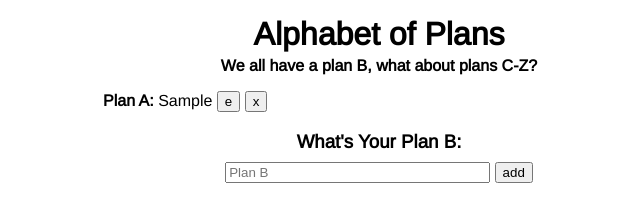
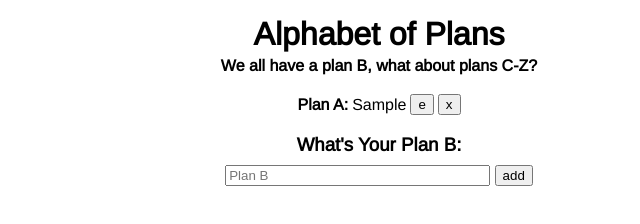
Before and after one commit to tristaaan/AlphabetOfPlans, a plain HTML site: page index.html in a window 1280 px wide. Both pictures are taken after typing "Sample" into the empty fields and a click on the input "add". Shown: the whole page, without its empty margins (261-901 px from the left). Drawn offline with nearby package versions, Linux system fonts and the light colour scheme; files that its build step writes are made by us from their sources.

Commit message:
styled main page, switched list from ul to table

```diff
--- a/index.html
+++ b/index.html
@@ -16,15 +16,17 @@
     <h4>We all have a plan B, what about plans C-Z?</h4>
 
     <section class="main" ng-controller="AlphabetController">
-		<ul>
-			<li ng-repeat="plan in plans.list">
-				<strong>Plan {{getNthLetter($index)}}:</strong>
-				<span>{{plan.title}}</span>
-				<!--<span>{{plans.getPlan(letterKey).description}}</span>-->
-				<button ng-click="editPlan($index)">e</button>
-				<button ng-click="removePlan($index)">x</button>
-			</li>
-		</ul>
+		<table>
+			<tbody>
+				<tr ng-repeat="plan in plans.list">
+					<td><strong>Plan {{getNthLetter($index)}}:</strong></td>
+					<td><span>{{plan.title}}</span></td>
+					<!--<span>{{plans.getPlan(letterKey).description}}</span>-->
+					<td><button ng-click="editPlan($index)">e</button></td>
+					<td><button ng-click="removePlan($index)">x</button></td>
+				</tr>
+			</tbody>
+		</table>
 		<h3 ng-show="atEnd">Looks like you're set!</h3>
 		<h3 ng-hide="atEnd">What's Your Plan {{currentLetter}}:</h3>
 		<form ng-hide="atEnd" ng-submit="addPlan()">
--- a/main.less
+++ b/main.less
@@ -11,15 +11,18 @@ h1{
 }
 
 h3{
-    margin: 1em 0 .5em;
+    margin: .25em 0 .5em;
 }
 
 h4{
     margin: .25em 0;
 }
 
-li{
-    list-style-type: none;
+table{
+    margin: 1em auto;
+}
+
+tr{
     text-align: left;
 }
 
```
